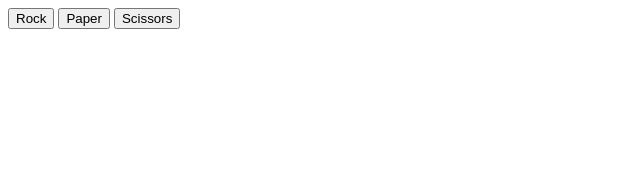
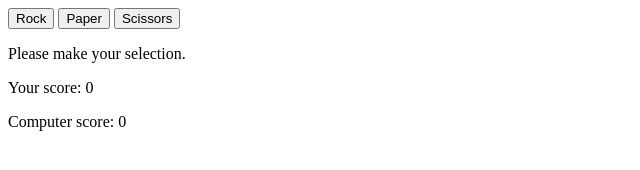
Before and after one commit to xxh296/rock-paper-scissors, a plain HTML site: page index.html in a window 1280 px wide. Both pictures are taken after a click on the button "Rock". Shown: the whole page, without its empty margins (0-640 px from the left). Drawn offline with Linux system fonts and the light colour scheme.

Commit message:
Prompt for entry, and update the score * Added code to display the message prompting the user for a choice * The score is updated at the end of every round

```diff
--- a/index.html
+++ b/index.html
@@ -10,6 +10,6 @@
     <button id="rockBtn">Rock</button>
     <button id="paperBtn">Paper</button>
     <button id="scissorsBtn">Scissors</button>
-    <div id="results"></div>
+    <div id="container"></div>
 </body>
 </html>
--- a/rockPaperScissors.js
+++ b/rockPaperScissors.js
@@ -2,6 +2,18 @@ let humanScore = 0;
 let computerScore = 0;
 // TODO: add message to page
 console.log("Make a selection text. Display score.")
+
+const container = document.querySelector("#container");
+const selectionPrompt = document.createElement("p");
+const humanScorePara = document.createElement("p");
+const computerScorePara = document.createElement("p");
+selectionPrompt.textContent = "Please make your selection.";
+humanScorePara.textContent = "Your score: " + humanScore;
+computerScorePara.textContent = "Computer score: " + computerScore;
+container.appendChild(selectionPrompt);
+container.appendChild(humanScorePara);
+container.appendChild(computerScorePara);
+
 
 function getComputerChoice() {
     const randomNumber = Math.random();
@@ -88,9 +100,15 @@ console.log("Computer score: " + computerScore);
 // TODO : change UI per these messages
 function checkScore() {
     if (humanScore === 5 || computerScore === 5) {
-        console.log("Change the interface: announce winner, show score, reset button, remove the 3 selection buttons.")
+        selectionPrompt.textContent = "Announce winner, change interface.";
+        humanScorePara.textContent = "Your score: " + humanScore;
+        computerScorePara.textContent = "Computer score: " + computerScore;
+        // console.log("Change the interface: announce winner, show score, reset button, remove the 3 selection buttons.")
     } else {
-        console.log("Make a selection text. Display score.")
+        // console.log("Make a selection text. Display score.")
+        selectionPrompt.textContent = "Please make your selection.";
+        humanScorePara.textContent = "Your score: " + humanScore;
+        computerScorePara.textContent = "Computer score: " + computerScore;
     }
 }
 
```
